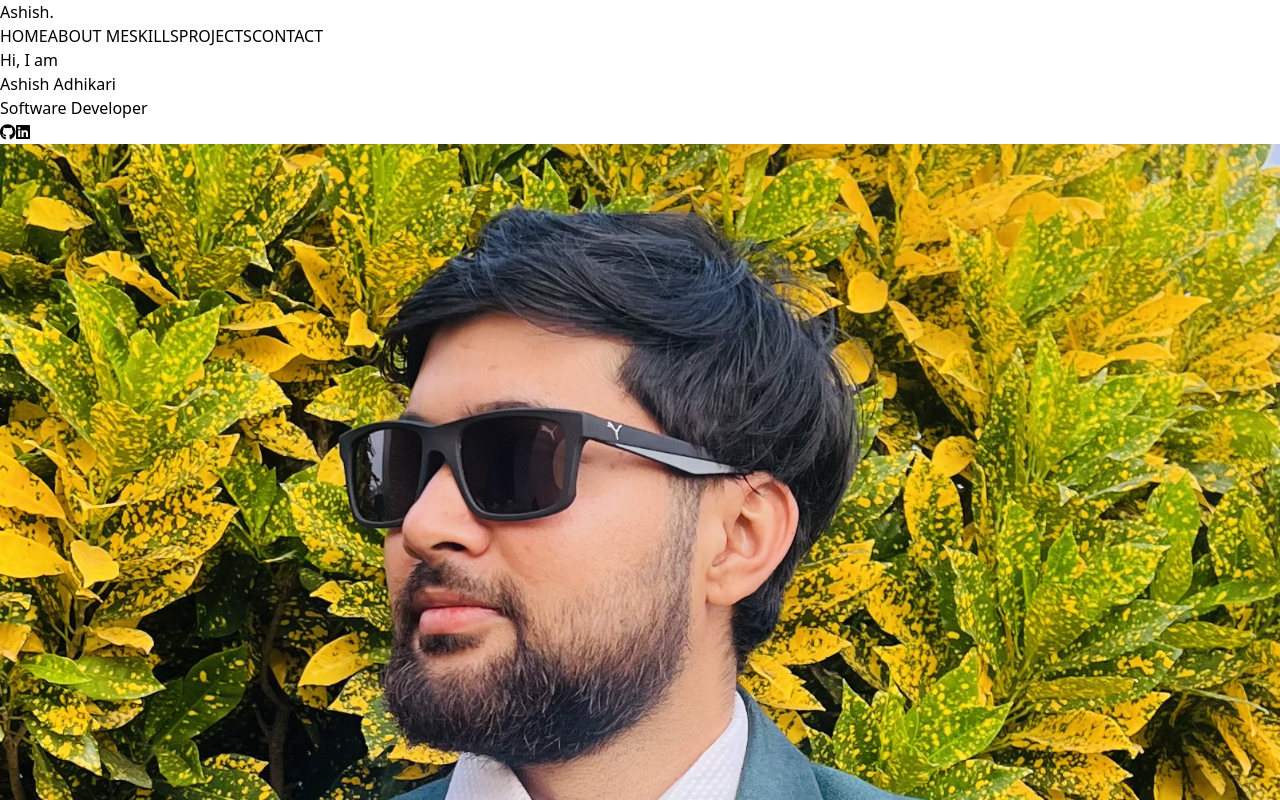
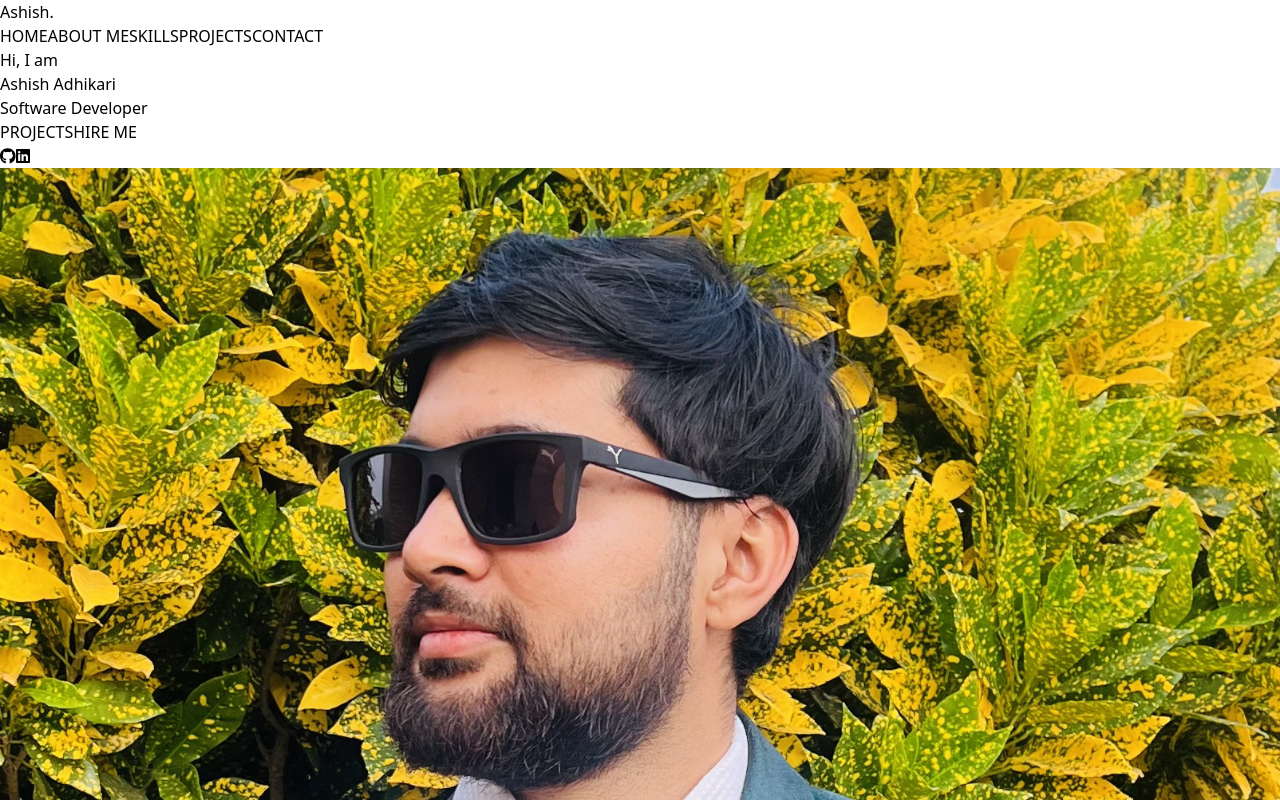
Before and after one commit to ashish10adhikari/ashish10adhikari.github.io, a React (Vite) app: page / in a window 1280 px wide. Shown: the top 800 px of the page. Built offline with nearby package versions, Linux system fonts and the light colour scheme.

Commit message:
updated header

```diff
--- a/src/assets/Components/About.jsx
+++ b/src/assets/Components/About.jsx
@@ -5,7 +5,7 @@ const About = () => {
     <div className="container mx-auto text-center mt-5">
       <h1 className="text-2xl font-bold">ABOUT ME</h1>
       <p className="text-lg mt-5">
-        Hi, I'm <span className="text-blue-600 font-bold">Ashish Adhikari</span>! I'm a passionate web developer specializing in
+        Hi, I'm <span className="text-blue-600 font-bold">Ashish Adhikari</span>! I'm a passionate software developer specializing in
         crafting dynamic, responsive, and user-friendly websites. With expertise
         in Laravel and React, I thrive on solving complex problems and building
         innovative solutions that bring ideas to life.
--- a/src/assets/Components/Header.jsx
+++ b/src/assets/Components/Header.jsx
@@ -10,13 +10,16 @@ const Header = () => {
       id="#Header"
       className="min-h-screen flex items-center justify-center pt-20 -z-50"
     >
-      <div className="flex flex-wrap justify-evenly container mx-auto">
+      <div className="flex flex-wrap gap-16 justify-center container mx-auto">
         <div className=" flex flex-col items-center justify-center">
           <h3 className="text-2xl">Hi, I am</h3>
           <h2 className="text-4xl font-bold">Ashish Adhikari</h2>
           <h1 className="text-5xl font-bold">Software Developer</h1>
+          <div className="flex gap-5 pt-5">
+            <button className=" hover:bg-gray-200 py-2 px-6 rounded-3xl border-2 border-gray-400"><a href="#Project">PROJECTS</a></button>
+            <button className=" hover:bg-gray-200 py-2 px-6 rounded-3xl border-2 border-gray-400"><a href="#Contact">HIRE ME</a></button>
+          </div>
           <div className="gap-5 flex justify-center items-center pt-5">
-            <button>
               <a
                 href="https://github.com/ashish10adhikari"
                 target="_blank"
@@ -27,8 +30,6 @@ const Header = () => {
                   className="text-4xl hover:text-gray-700"
                 />
               </a>
-            </button>
-            <button>
               <a
                 href="https://www.linkedin.com/in/ashish-adhikari-92364217a/"
                 target="_blank"
@@ -39,7 +40,6 @@ const Header = () => {
                   className="text-4xl hover:text-gray-700"
                 />
               </a>
-            </button>
           </div>
         </div>
         <div>
--- a/src/assets/Components/Navbar.jsx
+++ b/src/assets/Components/Navbar.jsx
@@ -2,15 +2,15 @@ import React from "react";
 
 const Navbar = () => {
   return (
-    <div className="flex justify-evenly container py-5 px-20 mx-auto shadow-md gap-20 fixed z-50">
+    <div className="flex justify-evenly container py-5 px-20 mx-auto shadow-md gap-20 fixed z-50 bg-white">
       <div className="justify-start">
         <a href="#Header"><h1 className="text-4xl font-bold hover:text-blue-500">Ashish.</h1></a>
       </div>
       <ul className="flex gap-8 px-5 py-3 font-bold">
         <a className="hover:text-blue-500 transition-all" href="#Header">HOME</a>
         <a className="hover:text-blue-500 transition-all" href="#About">ABOUT ME</a>
-        <a className="hover:text-blue-500 transition-all" href="#Projects">SKILLS</a>
-        <a className="hover:text-blue-500 transition-all" href="#Experience">PROJECTS</a>
+        <a className="hover:text-blue-500 transition-all" href="#Skill">SKILLS</a>
+        <a className="hover:text-blue-500 transition-all" href="#Project">PROJECTS</a>
         <a className="hover:text-blue-500 transition-all" href="#Contact">CONTACT</a>
       </ul>
     </div>
```
